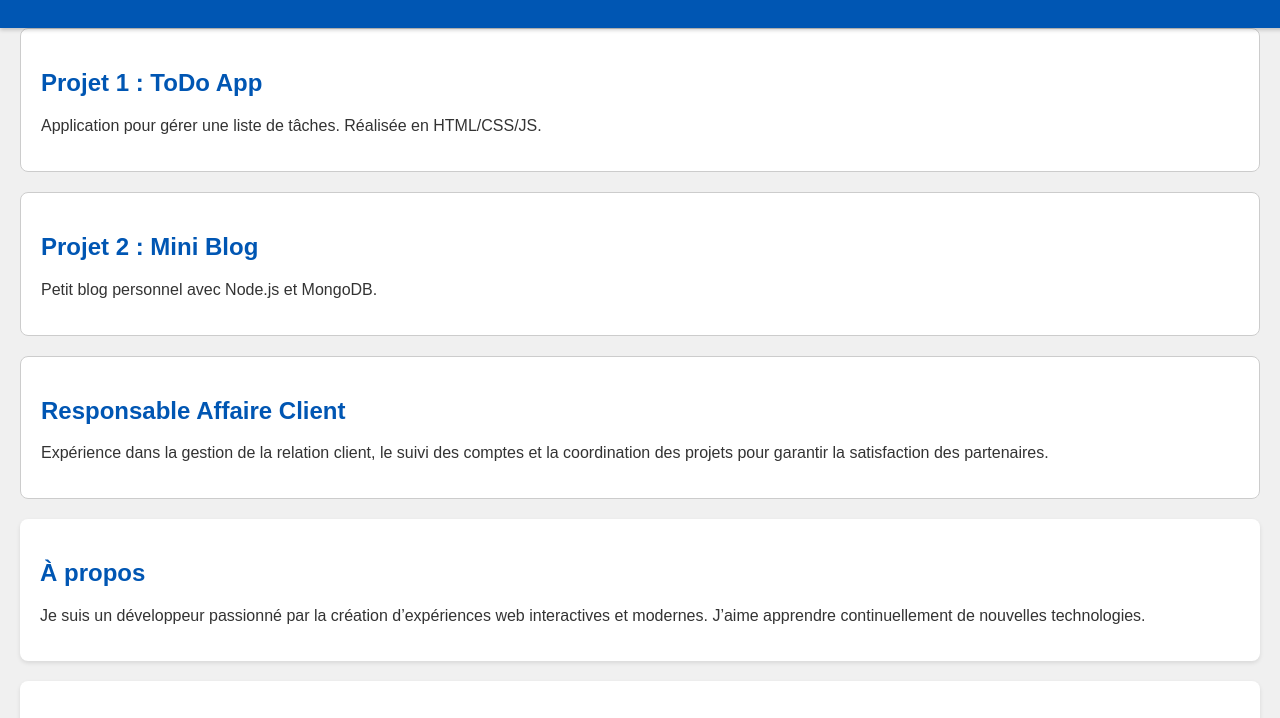
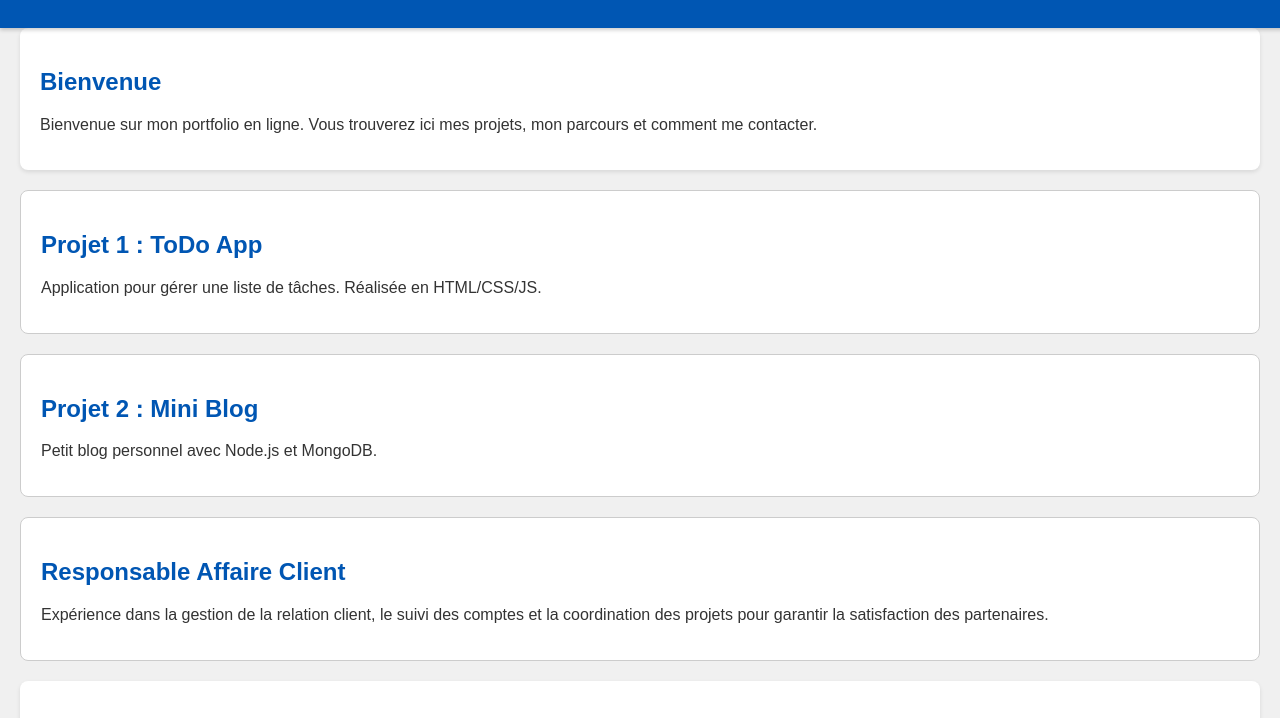
Before and after one commit to Redouan100/mon-portfolio, a plain HTML site: page index.html in a window 1280 px wide. Shown: the part 72-790 px from the top of the page. Drawn offline with Linux system fonts and the light colour scheme.

Commit message:
index1.html

```diff
--- a/index.html
+++ b/index.html
@@ -174,6 +174,7 @@
     }
   </style>
 </head>
+  <link rel="icon" type="image/png" href="favicon.png">
 <body>
   <header>
     <h1>Mon Portfolio</h1>
@@ -193,6 +194,11 @@
   </header>
 
   <main>
+    <section id="accueil" class="about">
+      <h2>Bienvenue</h2>
+      <p>Bienvenue sur mon portfolio en ligne. Vous trouverez ici mes projets, mon parcours et comment me contacter.</p>
+    </section>
+
     <section id="projets">
       <div class="project-card" style="--delay: 0.2s;">
         <h2>Projet 1 : ToDo App</h2>
```
